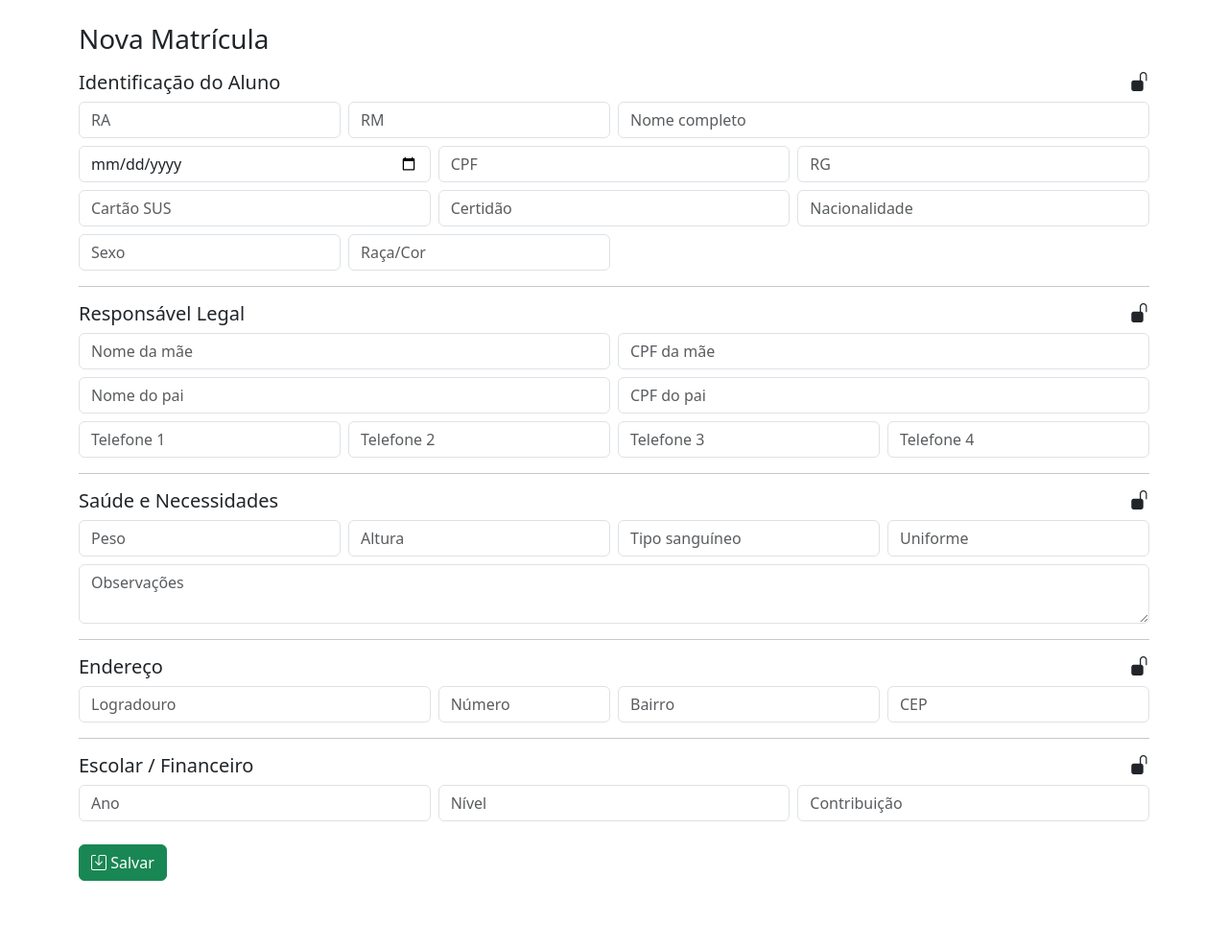
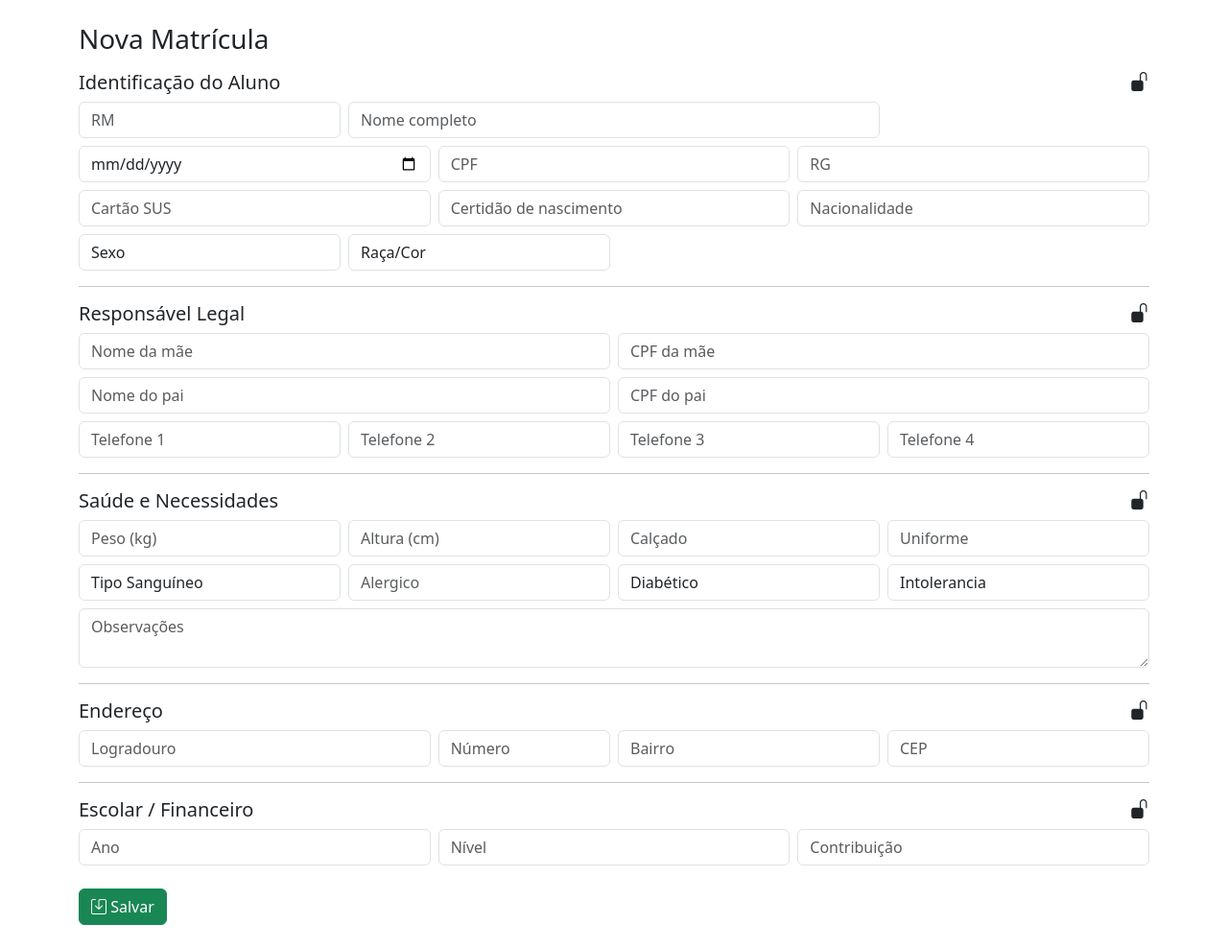
Before and after one commit to gabriel23nonato-png/Projeto_Matricula_v2, a Flask app: page /nova_matricula in a window 1280 px wide. Shown: the whole page at 96% size. Before the commit the page ends 918 px from the top, so only its background shows below. Run offline with Flask 3, Linux system fonts and the light colour scheme.

Commit message:
Atualização de campos antes de solicitar adição de todos os restantes

```diff
--- a/templates/nova_matricula.html
+++ b/templates/nova_matricula.html
@@ -59,14 +59,6 @@
       <div class="row g-2">
         <div class="col-md-3">
           <input
-            name="ra"
-            class="form-control"
-            placeholder="RA"
-            value="{{ aluno.ra if aluno else '' }}"
-          />
-        </div>
-        <div class="col-md-3">
-          <input
             name="rm"
             class="form-control"
             placeholder="RM"
@@ -119,7 +111,7 @@
           <input
             name="certidao_nascimento"
             class="form-control"
-            placeholder="Certidão"
+            placeholder="Certidão de nascimento"
             value="{{ aluno.certidao_nascimento if aluno else '' }}"
           />
         </div>
@@ -133,20 +125,31 @@
         </div>
 
         <div class="col-md-3">
-          <input
+          <select
             name="sexo"
             class="form-control"
             placeholder="Sexo"
             value="{{ aluno.sexo if aluno else '' }}"
-          />
+          >
+            <option value="">Sexo</option>
+            <option value="Masculino">Masculino</option>
+            <option value="Feminino">Feminino</option>
+          </select>
         </div>
         <div class="col-md-3">
-          <input
+          <select
             name="raca_cor"
             class="form-control"
             placeholder="Raça/Cor"
             value="{{ aluno.raca_cor if aluno else '' }}"
-          />
+          >
+            <option value="">Raça/Cor</option>
+            <option value="Branco">Branco</option>
+            <option value="Preto">Preto</option>
+            <option value="Pardo">Pardo</option>
+            <option value="Amarelo">Amarelo</option>
+            <option value="Indígena">Indígena</option>
+          </select>
         </div>
       </div>
 
@@ -244,7 +247,7 @@
           <input
             name="peso"
             class="form-control"
-            placeholder="Peso"
+            placeholder="Peso (kg)"
             value="{{ aluno.peso if aluno else '' }}"
           />
         </div>
@@ -252,16 +255,16 @@
           <input
             name="altura"
             class="form-control"
-            placeholder="Altura"
+            placeholder="Altura (cm)"
             value="{{ aluno.altura if aluno else '' }}"
           />
         </div>
         <div class="col-md-3">
           <input
-            name="tipo_sanguineo"
+            name="calcado"
             class="form-control"
-            placeholder="Tipo sanguíneo"
-            value="{{ aluno.tipo_sanguineo if aluno else '' }}"
+            placeholder="Calçado"
+            value="{{ aluno.calcado if aluno else '' }}"
           />
         </div>
         <div class="col-md-3">
@@ -272,7 +275,57 @@
             value="{{ aluno.uniforme if aluno else '' }}"
           />
         </div>
-
+        <div class="col-md-3">
+          <select
+            name="tipo_sanguineo"
+            class="form-control"
+            placeholder="Tipo sanguíneo"
+            value="{{ aluno.tipo_sanguineo if aluno else '' }}"
+          >
+            <option value="">Tipo Sanguíneo</option>
+            <option>A+</option>
+            <option>A-</option>
+            <option>B+</option>
+            <option>B-</option>
+            <option>AB+</option>
+            <option>AB-</option>
+            <option>O+</option>
+            <option>O-</option>
+          </select>
+        </div>
+        <div class="col-md-3">
+          <input
+            name="alergico"
+            class="form-control"
+            placeholder="Alergico"
+            value="{{ aluno.alergico if aluno else '' }}"
+          />
+        </div>
+        <div class="col-md-3">
+          <select
+            name="diabetico"
+            class="form-control"
+            placeholder="Diabético"
+            value="{{ aluno.diabetico if aluno else '' }}"
+          >
+            <option value="">Diabético</option>
+            <option>Sim</option>
+            <option>Não</option>
+          </select>
+        </div>
+        <div class="col-md-3">
+          <select
+            name="lactose"
+            class="form-control"
+            placeholder="Lactose"
+            value="{{ aluno.lactose if aluno else '' }}"
+          >
+            <option value="">Intolerancia</option>
+            <option>Não</option>
+            <option>Intolerância à Lactose</option>
+            <option>APLV (Alergia à Proteína do Leite de Vaca)</option>
+          </select>
+        </div>
         <div class="col-md-12">
           <textarea
             name="observacoes"
```
Also changed, not shown: database/database/alunosv3.db, 1 other file.
